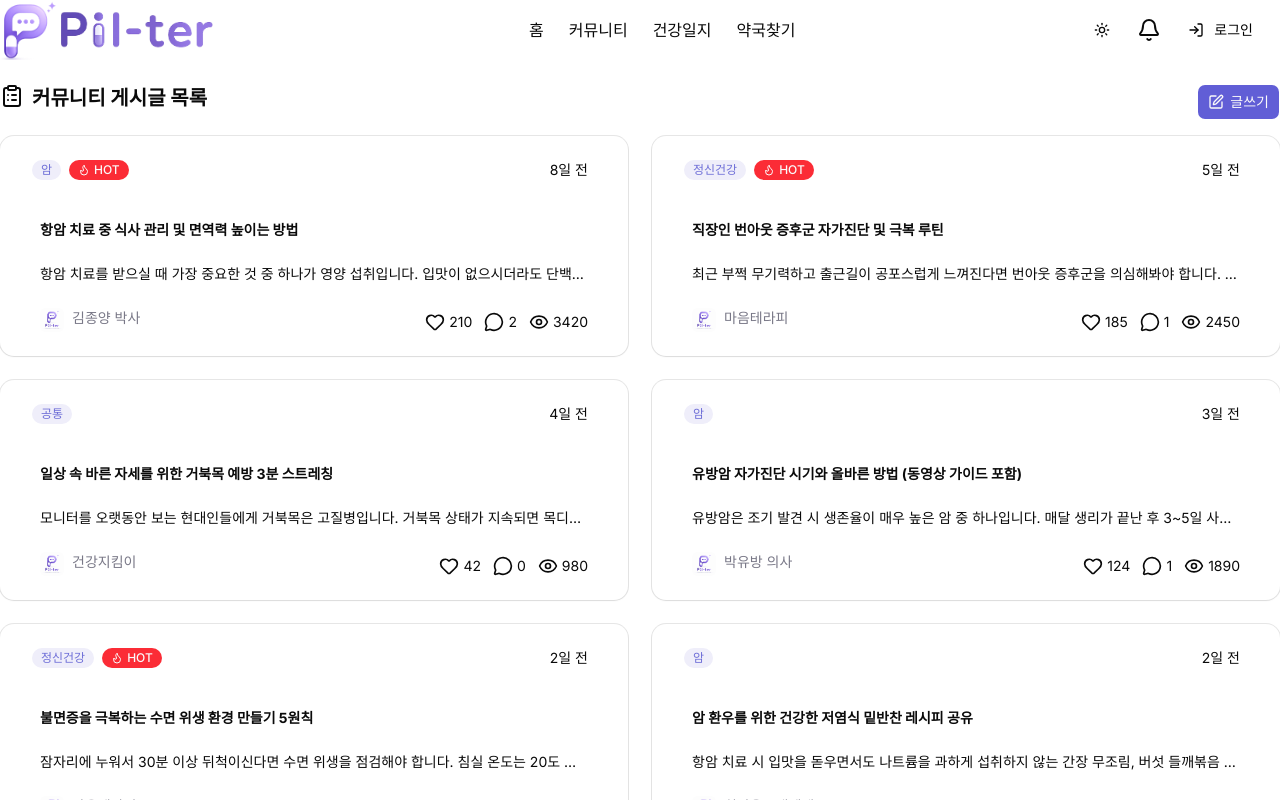
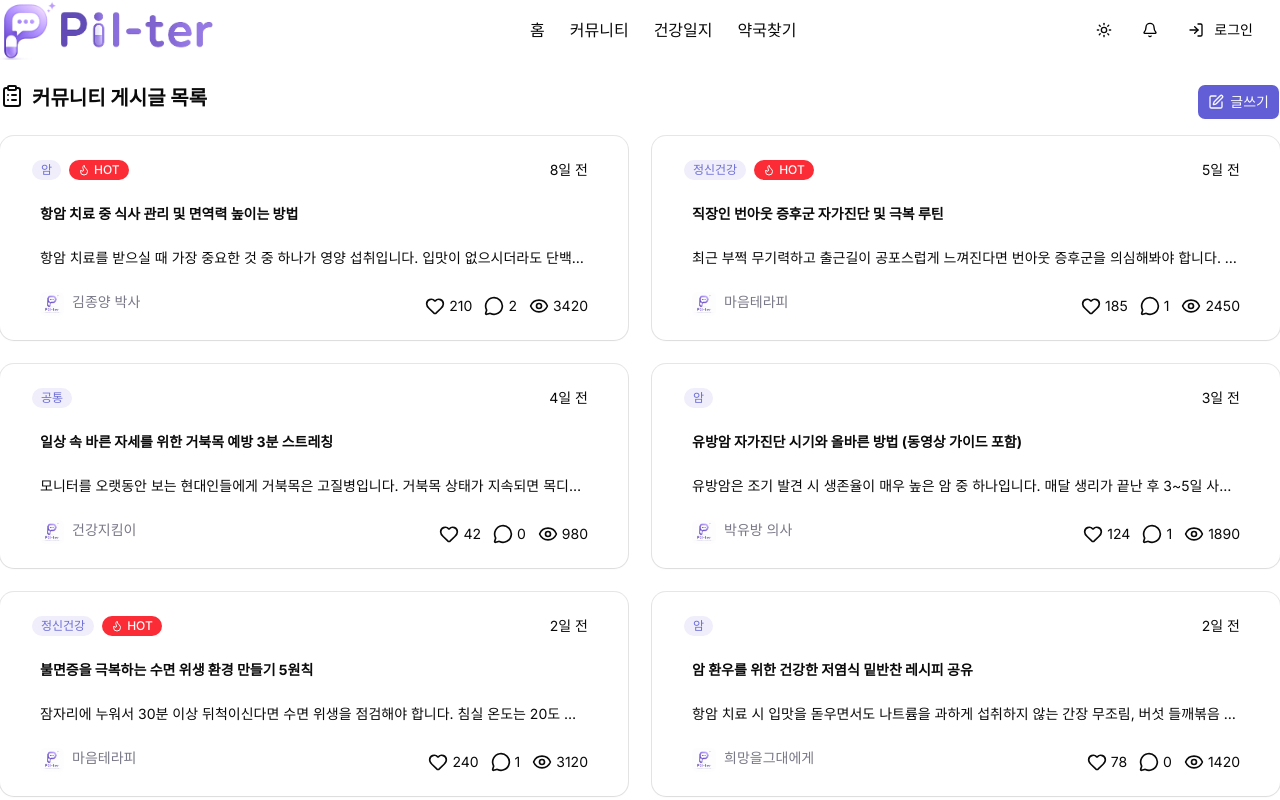
Before and after one commit to project-PILTER/Project_PIL-TER_FE, a Next.js app: page /community in a window 1280 px wide. Shown: the top 800 px of the page. Built offline with nearby package versions, Linux system fonts and the light colour scheme; no server answers.

Commit message:
Style: CSS 수정

```diff
--- a/app/(home)/page.tsx
+++ b/app/(home)/page.tsx
@@ -18,7 +18,7 @@ export default async function Home() {
   return (
     <div>
       <HeroSection />
-      <div className='mx-auto max-w-7xl flex items-center gap-2 mt-6'>
+      <div className='mx-auto max-w-7xl flex items-center gap-2 my-4'>
         <TrendingUp />
         <h2 className='text-xl font-bold text-foreground'>인기 게시글</h2>
       </div>
--- a/app/community/articles/[id]/page.tsx
+++ b/app/community/articles/[id]/page.tsx
@@ -25,7 +25,7 @@ export default async function ArticlePage({params}:ArticlePageProps) {
   const comments = article.comments;
 
   return (
-    <div className="w-4xl mx-auto p-4 space-y-4">
+    <div className="w-full max-w-4xl mx-auto p-4 space-y-4">
       <div className="flex flex-col gap-4">
         <ArticleDetail article={article} id={articleId}/>
       </div>
--- a/app/community/articles/write/page.tsx
+++ b/app/community/articles/write/page.tsx
@@ -128,7 +128,7 @@ export default function WritePage({articleId}:WritePageProps) {
   };
 
   return (
-    <div className="w-4xl mx-auto mt-4">
+    <div className="w-full max-w-4xl mx-auto mt-4">
       <WriteHeader
         onOpenDrafts={isEditMode ? () => {} : handleOpenDrafts}
         onSave={handleSave}
--- a/app/community/page.tsx
+++ b/app/community/page.tsx
@@ -24,7 +24,7 @@ export default async function CommunityPage({
   const currentArticles = articles.slice(startIndex, startIndex + PAGE_SIZE);
 
   return (
-    <div className="w-7xl mx-auto mt-2">
+    <div className="w-full max-w-7xl mx-auto mt-2">
       <div className="flex justify-between my-4">
         <div className="flex">
           <ClipboardList />
--- a/app/pharmacy/page.tsx
+++ b/app/pharmacy/page.tsx
@@ -1,3 +1,7 @@
 export default function Pharmacy() {
-  return <h1>약국 찾기</h1>
+  return (
+    <div className="w-full max-w-7xl">
+      <h2>약국찾기</h2>
+    </div>
+  )
 }
--- a/app/search/page.tsx
+++ b/app/search/page.tsx
@@ -12,7 +12,7 @@ export default async function SearchPage({ searchParams }: SearchPageProps) {
   // 검색한 결과 가져오는 로직
 
   return (
-    <div className="w-4xl mx-auto p-8">
+    <div className="w-full max-w-4xl mx-auto p-8">
       <h1 className="text-2xl font-bold mb-6">
         &ldquo;<span>{query}</span>&rdquo;에 대한 검색 결과
       </h1>
--- a/components/domain/community/article/articleCard.tsx
+++ b/components/domain/community/article/articleCard.tsx
@@ -19,7 +19,7 @@ export default function ArticleCard({ article }: CommunityListProps) {
   return (
     <Link href={`/community/articles/${article.id}`} className="block">
       <Card className="w-full p-6">
-        <div className="flex justify-between items-center mb-4">
+        <div className="flex justify-between items-center">
           <div className="flex ml-2 gap-2">
             <Badge className="bg-[#efeefa] text-[#6e6ed7]">
               {article.category.name}
--- a/components/domain/community/journal/journalPageClint.tsx
+++ b/components/domain/community/journal/journalPageClint.tsx
@@ -68,7 +68,7 @@ export default function JournalPageClient({
     : journals;
 
   return (
-    <div className="container mx-auto max-w-7xl p-6 space-y-6">
+    <div className="container mx-auto w-full max-w-7xl p-6 space-y-6">
       <div className="mb-4 flex items-center justify-between">
         <div>
           <h1 className="text-3xl font-bold">건강 일지</h1>
--- a/components/layout/navigation.tsx
+++ b/components/layout/navigation.tsx
@@ -11,10 +11,11 @@ import Image from "next/image";
 import ThemeButton from "./themeButton";
 import { Bell } from "lucide-react";
 import LoginButton from "./loginButton";
+import { Button } from "../ui/button";
 
 export default function Navigation() {
   return (
-    <header className="flex items-center justify-between mx-auto w-7xl">
+    <header className="flex items-center justify-between mx-auto w-full max-w-7xl">
       <Link href="/">
         <div className="flex items-center">
           <Image className="h-15 w-auto" src={logo} alt="PIL-TER" />
@@ -45,9 +46,11 @@ export default function Navigation() {
           </li>
         </ul>
       </nav>
-      <div className="flex items-center gap-4 pr-4">
+      <div className="flex items-center gap-2 pr-4">
         <ThemeButton />
-        <Bell />
+        <Button className="rounded-full bg-transparent text-black hover:bg-neutral-100">
+          <Bell />
+        </Button>
         <LoginButton />
       </div>
     </header>
--- a/components/layout/themeButton.tsx
+++ b/components/layout/themeButton.tsx
@@ -12,6 +12,6 @@ import { Moon, Sun } from "lucide-react";
 export default function ThemeButton() {
   const {resolvedTheme, setTheme} = useTheme();
   return(
-    <Button variant="ghost" onClick={() => setTheme(resolvedTheme === "dark" ? "light" : "dark")}>{resolvedTheme === "dark" ? <Moon className="h-5 w-5" /> : <Sun className="h-5 w-5" />}</Button>
+    <Button className="rounded-full" variant="ghost" onClick={() => setTheme(resolvedTheme === "dark" ? "light" : "dark")}>{resolvedTheme === "dark" ? <Moon className="h-5 w-5" /> : <Sun className="h-5 w-5" />}</Button>
   )
 }
```
